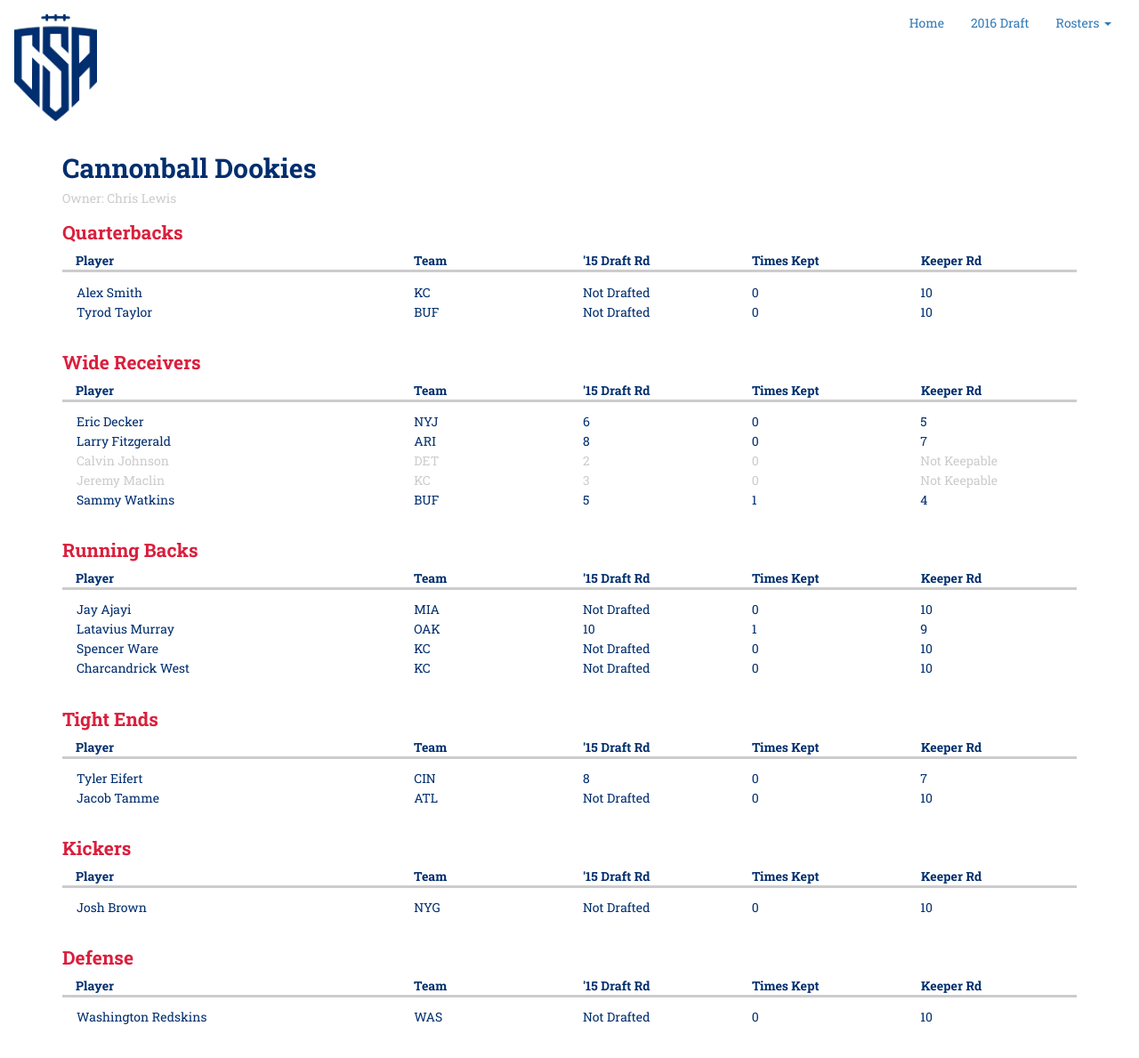
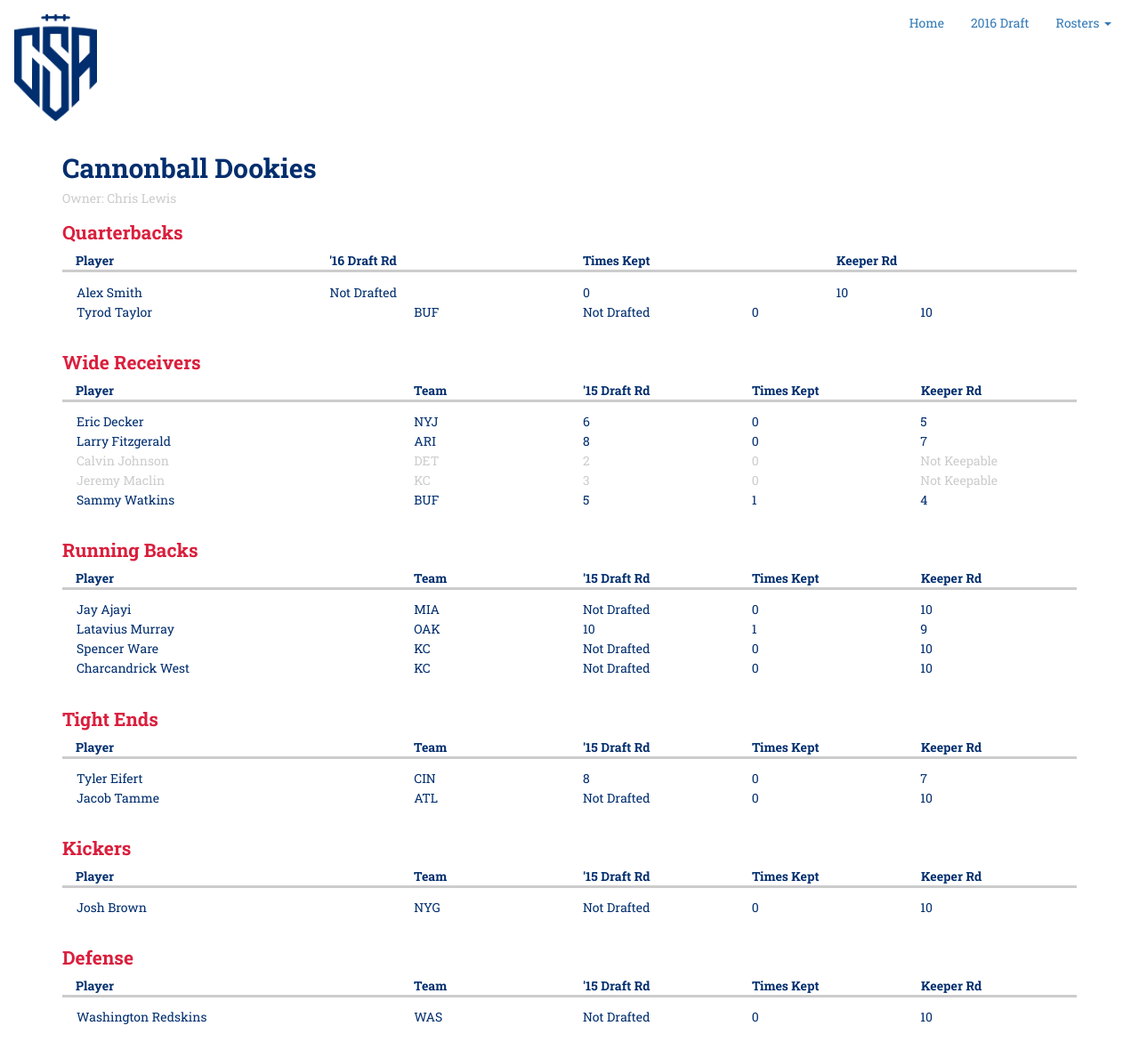
Before and after one commit to hichrislewis/csa-league.github.io, a Jekyll site: the page cannonballdookies.html, which Jekyll copies as it is, in a window 1280 px wide. Shown: the whole page at 89% size. Built offline with Jekyll 4.4.1, drawn with Linux system fonts in a browser that asks for light colours.

Commit message:
Update cannonballdookies.html

```diff
--- a/cannonballdookies.html
+++ b/cannonballdookies.html
@@ -66,18 +66,16 @@
     <h3>Quarterbacks</h3>
         <div class="col-xs-12 col-sm-12 col-md-12 col-lg-12 positionbox">
             <div class="row categories">
-                <div class="col-xs-4">Player</div>
-                <div class="col-xs-2">Team</div>
-                <div class="col-xs-2">'15 Draft Rd</div>
-                <div class="col-xs-2">Times Kept</div>
-                <div class="col-xs-2">Keeper Rd</div>
+                <div class="col-xs-3">Player</div>
+                <div class="col-xs-3">'16 Draft Rd</div>
+                <div class="col-xs-3">Times Kept</div>
+                <div class="col-xs-3">Keeper Rd</div>
             </div>
             <div class="row players">
-                <div class="col-xs-4">Alex Smith</div>
-                <div class="col-xs-2">KC</div>
-                <div class="col-xs-2">Not Drafted</div>
-                <div class="col-xs-2">0</div>
-                <div class="col-xs-2">10</div>
+                <div class="col-xs-3">Alex Smith</div>
+                <div class="col-xs-3">Not Drafted</div>
+                <div class="col-xs-3">0</div>
+                <div class="col-xs-3">10</div>
             </div>
             <div class="row players">
                 <div class="col-xs-4">Tyrod Taylor</div>
```
